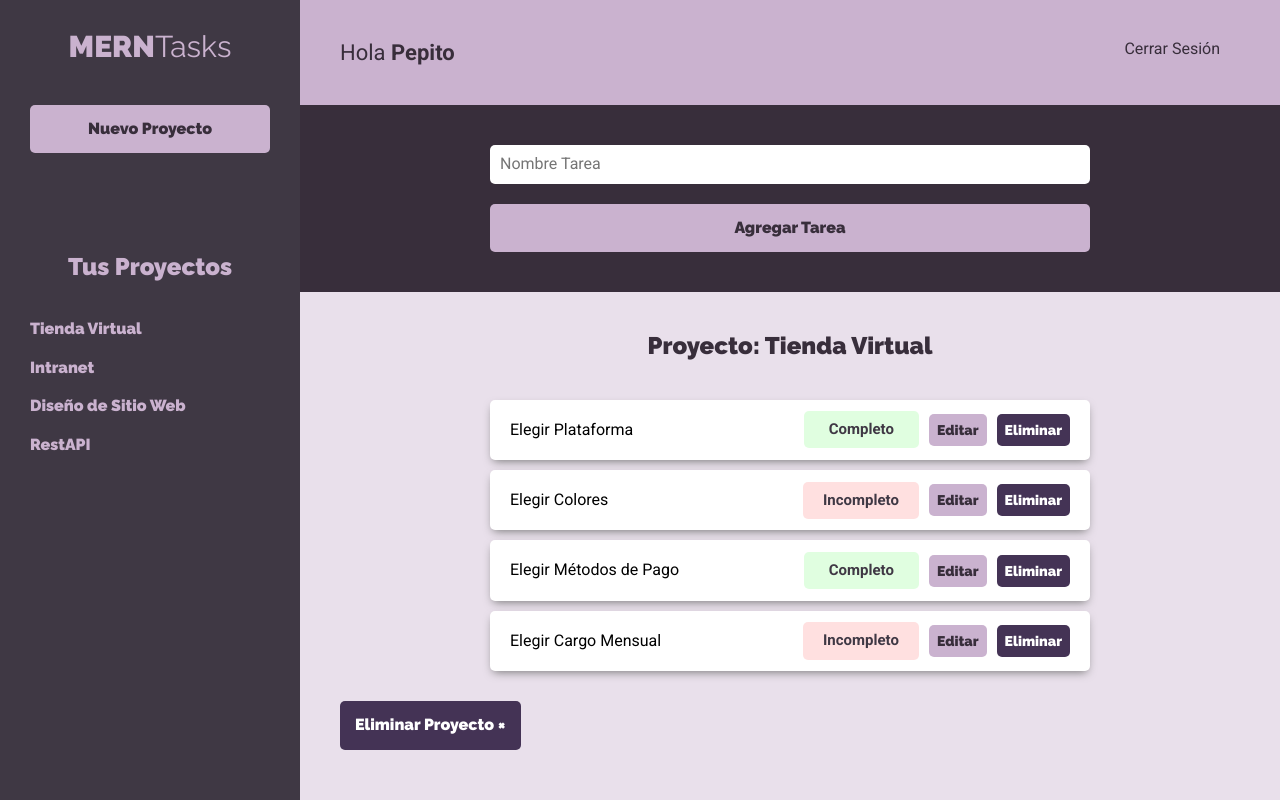
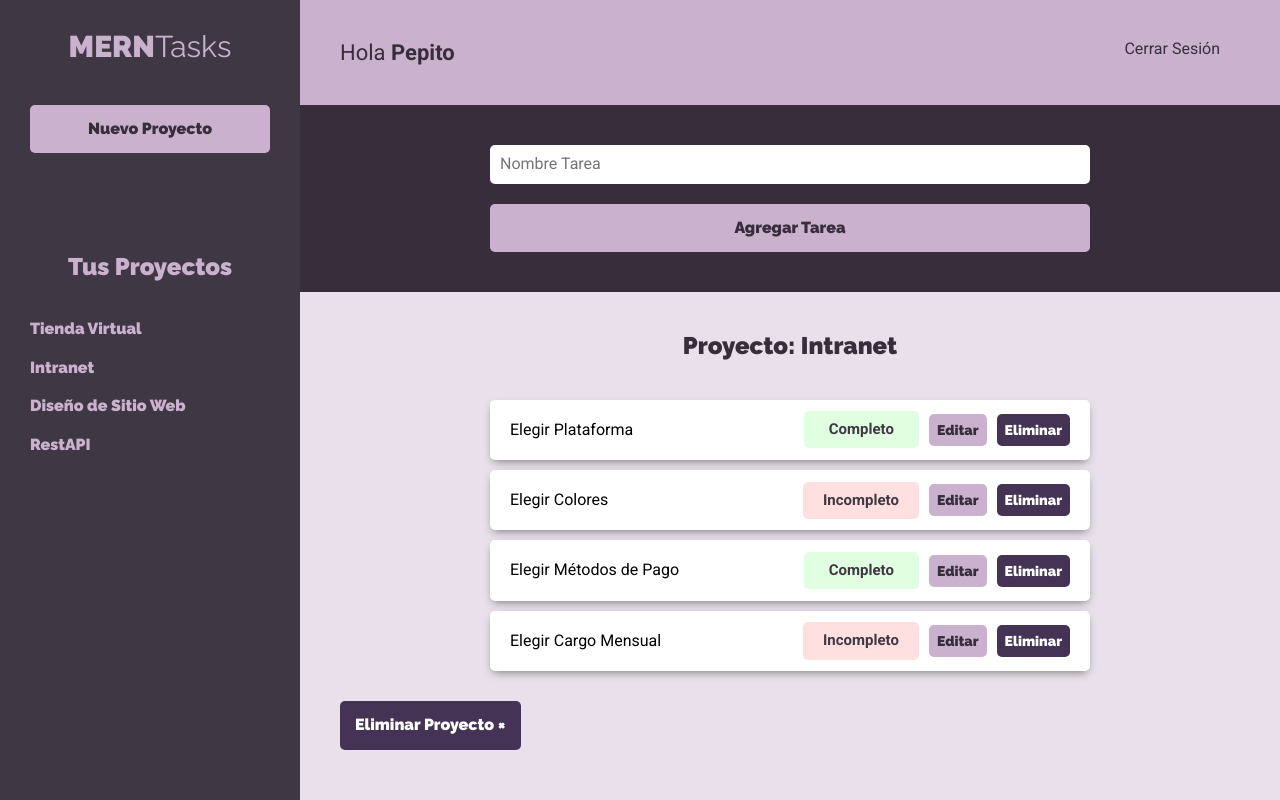
Before and after one commit to MrRedPanda69/cliente-mern, a React (Create React App) app: page /proyectos in a window 1280 px wide. Both pictures are taken after a click on the button "Intranet". Built offline with nearby package versions, Linux system fonts and the light colour scheme.

Commit message:
Made something

```diff
--- a/src/components/proyectos/NuevoProyecto.jsx
+++ b/src/components/proyectos/NuevoProyecto.jsx
@@ -4,7 +4,7 @@ import proyectoContext from '../../context/proyectos/proyectoContext';
 const NuevoProyecto = () => {
     // Obtener State para el form
     const proyectosContext = useContext(proyectoContext);
-    const { formulario, errorformulario, showFormulario, agregarProyecto, mostrarError } = proyectosContext;
+    const { formulario, errorformulario, showFormulario, agregarProyecto, mostrarError, proyectoActual } = proyectosContext;
 
     // State para Proyecto
     const [ proyecto, setProyecto ] = useState({
--- a/src/components/proyectos/Proyecto.jsx
+++ b/src/components/proyectos/Proyecto.jsx
@@ -1,11 +1,17 @@
-import React from 'react'
+import React, { useContext } from 'react';
+import proyectoContext from '../../context/proyectos/proyectoContext';
 
 const Proyecto = ({proyecto}) => {
+    // Obtener State para proyectos
+    const proyectosContext = useContext(proyectoContext);
+    const { proyectoActual } = proyectosContext;
+
     return (
         <li>
             <button
                 type="button"
                 className="btn btn-blank"
+                onClick={ () => proyectoActual(proyecto.id) }
             >{proyecto.nombre}</button>
         </li>
     );
--- a/src/components/tareas/FormTarea.jsx
+++ b/src/components/tareas/FormTarea.jsx
@@ -1,6 +1,14 @@
-import React from 'react';
+import React, { useContext } from 'react';
+import proyectoContext from '../../context/proyectos/proyectoContext';
 
 const FormTarea = () => {
+    // Extraer si un proyecto esta activo
+    const proyectosContext = useContext(proyectoContext);
+    const { proyecto } = proyectosContext;
+
+    // Si no hay proyecto seleccionado
+    if(!proyecto) return null;
+
     return (
         <div className="formulario">
             <form action="">
--- a/src/components/tareas/ListadoTareas.jsx
+++ b/src/components/tareas/ListadoTareas.jsx
@@ -1,7 +1,18 @@
-import React, { Fragment } from 'react';
+import React, { Fragment, useContext } from 'react';
 import Tarea from './Tarea';
+import proyectoContext from '../../context/proyectos/proyectoContext';
 
 const ListadoTareas = () => {
+
+    // Obtener State para proyectos
+    const proyectosContext = useContext(proyectoContext);
+    const { proyecto } = proyectosContext;
+
+    // Si no hay proyecto seleccionado
+    if(!proyecto) return <h2 className="gris">Selecciona un Proyecto</h2>
+
+    // array destructuring para extraer el proyecto actual
+    const [ proyectoActual ] = proyecto;
 
     const tareasProyecto = [
         { nombre: 'Elegir Plataforma', status: true },
@@ -12,7 +23,7 @@ const ListadoTareas = () => {
 
     return (
         <Fragment>
-            <h2 className="gris">Proyecto: Tienda Virtual </h2>
+            <h2 className="gris">Proyecto: {proyectoActual.nombre} </h2>
 
             <ul className="listado-tareas">
                 { tareasProyecto.length === 0
--- a/src/context/proyectos/proyectoReducer.jsx
+++ b/src/context/proyectos/proyectoReducer.jsx
@@ -2,7 +2,8 @@ import {
     FORMULARIO_PROYECTO,
     OBTENER_PROYECTOS,
     AGREGAR_PROYECTO,
-    VALIDAR_FORMULARIO
+    VALIDAR_FORMULARIO,
+    PROYECTO_ACTUAL
 } from '../../types';
 
 // eslint-disable-next-line import/no-anonymous-default-export
@@ -30,6 +31,11 @@ export default (state, action) => {
                 ...state,
                 errorformulario: true
             }
+        case PROYECTO_ACTUAL:
+            return {
+                ...state,
+                proyecto: state.proyectos.filter(proyecto => proyecto.id === action.payload)
+            }
 
         default:
             return state;
--- a/src/context/proyectos/proyectoState.jsx
+++ b/src/context/proyectos/proyectoState.jsx
@@ -7,7 +7,8 @@ import {
     FORMULARIO_PROYECTO,
     OBTENER_PROYECTOS,
     AGREGAR_PROYECTO,
-    VALIDAR_FORMULARIO
+    VALIDAR_FORMULARIO,
+    PROYECTO_ACTUAL
 } from '../../types';
 
 const ProyectoState = props => {
@@ -22,7 +23,8 @@ const ProyectoState = props => {
     const initialState = {
         proyectos: [],
         formulario: false,
-        errorformulario: false
+        errorformulario: false,
+        proyecto: null
     }
 
     // Dispatch para ejecutar las acciones
@@ -60,16 +62,26 @@ const ProyectoState = props => {
         })
     }
 
+    // seleccion el proyecto al que el user dio click
+    const proyectoActual = proyectoId => {
+        dispatch({
+            type: PROYECTO_ACTUAL,
+            payload: proyectoId
+        })
+    }
+
     return (
         <proyectoContext.Provider
             value={{
                 proyectos: state.proyectos,
                 formulario: state.formulario,
                 errorformulario: state.errorformulario,
+                proyecto: state.proyecto,
                 showFormulario,
                 getProyectos,
                 agregarProyecto,
-                mostrarError
+                mostrarError,
+                proyectoActual
             }}
         >
             {props.children}
```
